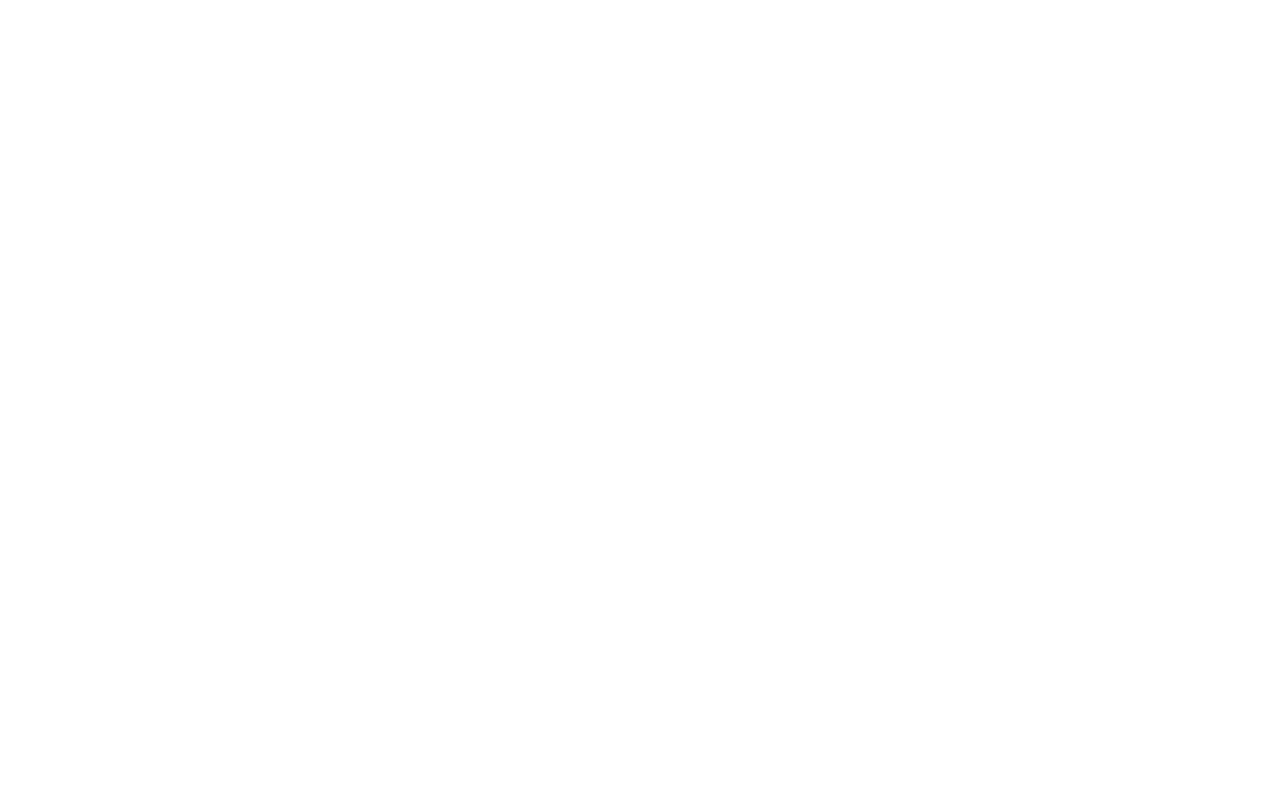
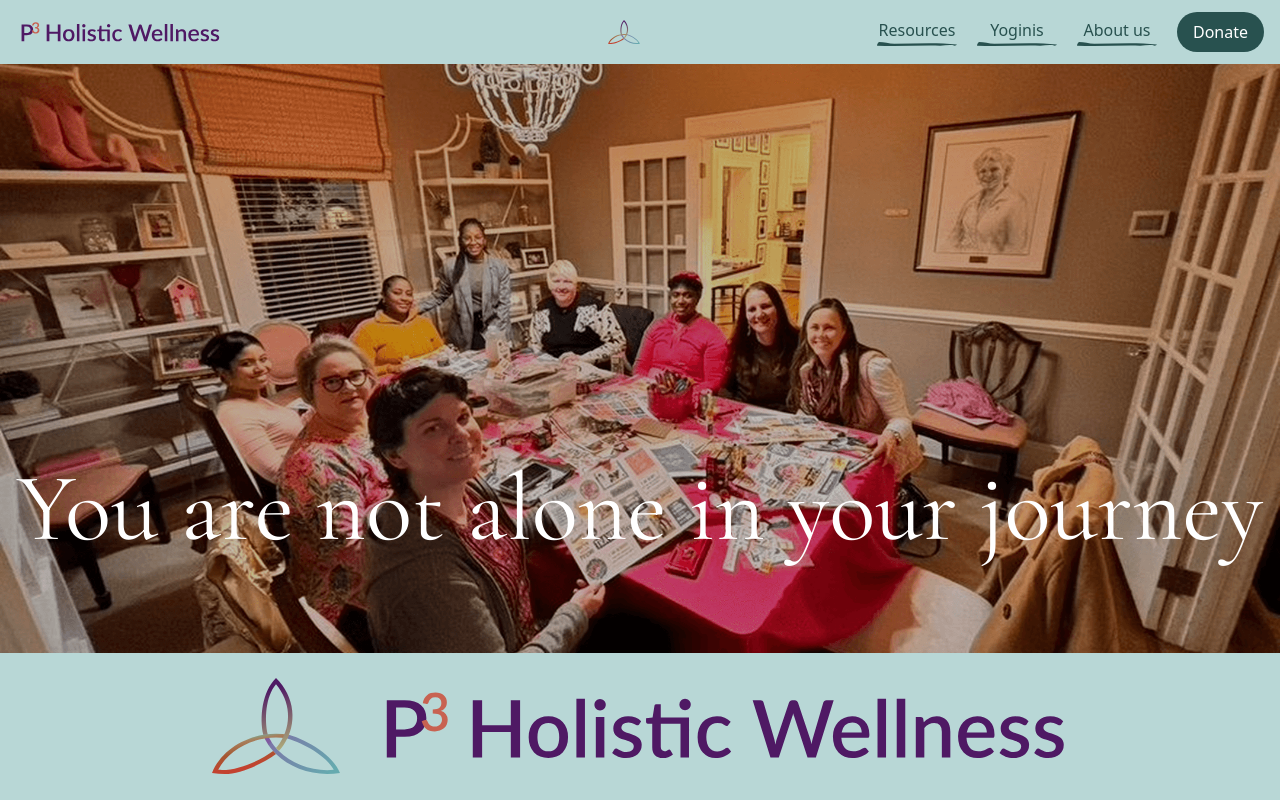
Before and after one commit to MrMischievousX/P3holisticwellness, a React (Vite) app: page /#/ in a window 1280 px wide. Shown: the top 800 px of the page. Built offline with nearby package versions, Linux system fonts and the light colour scheme.

Commit message:
fix urls

```diff
--- a/src/components/Footer.tsx
+++ b/src/components/Footer.tsx
@@ -41,7 +41,9 @@ const Footer = () => {
             })}
           </div>
           <div className='group inline-flex justify-center items-center flex-col cursor-pointer'>
-            <div className='text-4xl font-cormorant text-text-accent text-center font-bold'>Donate now</div>
+            <div className='text-4xl font-cormorant text-text-accent text-center font-bold group-hover:text-[#C86251]'>
+              Donate now
+            </div>
             <svg width='181' height='4' viewBox='0 0 181 4' fill='none' xmlns='http://www.w3.org/2000/svg'>
               <path
                 className='fill-text-accent group-hover:fill-[#C86251]'
--- a/src/components/Header.tsx
+++ b/src/components/Header.tsx
@@ -12,31 +12,75 @@ const Header = () => {
           <a
             target='_blank'
             href='https://l.bttr.to/K5QtQ'
-            className='text-text-accent text-base font-medium cursor-pointer hover:underline underline-offset-4'
+            className='text-text-accent text-center text-base font-medium cursor-pointer group w-20 hover:text-[#C86251]'
           >
             Resources
+            <svg
+              className='w-20 h-[4px]'
+              viewBox='0 0 181 4'
+              fill='none'
+              xmlns='http://www.w3.org/2000/svg'
+              preserveAspectRatio='none'
+            >
+              <path
+                className='fill-text-accent group-hover:fill-[#C86251]'
+                d='M0.493842 3.64515C-1.56695 3.60092 3.43003 0 4.34985 0C16.0836 -1.09825e-10 27.1482 1.63506 38.9311 1.63506C85.8915 1.63506 133.46 0.177951 180.559 2.38974C182.605 2.48583 176.927 3.73997 175.99 3.64515C163.59 2.38933 153.801 3.76939 142.139 3.64515C95.0603 3.1436 47.4156 4.65213 0.493842 3.64515Z'
+              />
+            </svg>
           </a>
 
           <a
+            target='_blank'
             href='http://meetourstaffvolunteers.godaddysites.com'
-            target='_blank'
-            className='text-text-accent text-base font-medium cursor-pointer hover:underline underline-offset-4'
+            className='text-text-accent text-center text-base font-medium cursor-pointer group w-20 hover:text-[#C86251]'
           >
             Yoginis
+            <svg
+              className='w-20 h-[4px]'
+              viewBox='0 0 181 4'
+              fill='none'
+              xmlns='http://www.w3.org/2000/svg'
+              preserveAspectRatio='none'
+            >
+              <path
+                className='fill-text-accent group-hover:fill-[#C86251]'
+                d='M0.493842 3.64515C-1.56695 3.60092 3.43003 0 4.34985 0C16.0836 -1.09825e-10 27.1482 1.63506 38.9311 1.63506C85.8915 1.63506 133.46 0.177951 180.559 2.38974C182.605 2.48583 176.927 3.73997 175.99 3.64515C163.59 2.38933 153.801 3.76939 142.139 3.64515C95.0603 3.1436 47.4156 4.65213 0.493842 3.64515Z'
+              />
+            </svg>
           </a>
+
           <div
-            onClick={() => navigate("/about", { replace: true })}
-            className='text-text-accent text-base font-medium cursor-pointer hover:underline underline-offset-4'
+            onClick={() => {
+              window.scrollTo({ top: 0, behavior: "smooth" });
+              navigate("/about", { replace: true });
+            }}
+            className='text-text-accent text-center text-base font-medium cursor-pointer group w-20 hover:text-[#C86251]'
           >
             About us
+            <svg
+              className='w-20 h-[4px]'
+              viewBox='0 0 181 4'
+              fill='none'
+              xmlns='http://www.w3.org/2000/svg'
+              preserveAspectRatio='none'
+            >
+              <path
+                className='fill-text-accent group-hover:fill-[#C86251]'
+                d='M0.493842 3.64515C-1.56695 3.60092 3.43003 0 4.34985 0C16.0836 -1.09825e-10 27.1482 1.63506 38.9311 1.63506C85.8915 1.63506 133.46 0.177951 180.559 2.38974C182.605 2.48583 176.927 3.73997 175.99 3.64515C163.59 2.38933 153.801 3.76939 142.139 3.64515C95.0603 3.1436 47.4156 4.65213 0.493842 3.64515Z'
+              />
+            </svg>
           </div>
+
           <div className='bg-text-accent text-white text-base px-4 py-2 font-medium rounded-3xl cursor-pointer hover:bg-[#3D7573]'>
             Donate
           </div>
         </div>
         <div className='lg:absolute flex justify-center items-center lg:w-full lg:h-full z-1'>
           <img
-            onClick={() => navigate("/", { replace: true })}
+            onClick={() => {
+              setIsMenuHidden(true);
+              navigate("/", { replace: true });
+            }}
             src='assets/common/svgs/logo.svg'
             alt='logo'
             className='w-8 h-8 cursor-pointer'
@@ -44,7 +88,10 @@ const Header = () => {
         </div>
         <div className='cursor-pointer z-1'>
           <img
-            onClick={() => navigate("/", { replace: true })}
+            onClick={() => {
+              setIsMenuHidden(true);
+              navigate("/", { replace: true });
+            }}
             src='assets/common/svgs/logo-name.svg'
             alt='name'
             className='w-52 h-7 cursor-pointer'
@@ -72,16 +119,36 @@ const Header = () => {
         </div>
         <div className='flex flex-col gap-6'>
           <div>
-            <a className='font-cormorant font-bold text-xl text-text-accent'>Resources</a>
-            <img src='assets/common/svgs/login-underline.svg' alt='' />
-          </div>
-          <div>
-            <a className='font-cormorant font-bold text-xl text-text-accent'>Yoginis</a>
+            <div
+              onClick={() => {
+                setIsMenuHidden(true);
+                window?.open("https://l.bttr.to/K5QtQ", "_blank")?.focus();
+              }}
+              className='font-cormorant font-bold text-xl text-text-accent'
+            >
+              Resources
+            </div>
             <img src='assets/common/svgs/login-underline.svg' alt='' />
           </div>
           <div>
             <div
-              onClick={() => navigate("/about", { replace: true })}
+              onClick={() => {
+                setIsMenuHidden(true);
+                window?.open("http://meetourstaffvolunteers.godaddysites.com", "_blank")?.focus();
+              }}
+              className='font-cormorant font-bold text-xl text-text-accent'
+            >
+              Yoginis
+            </div>
+            <img src='assets/common/svgs/login-underline.svg' alt='' />
+          </div>
+          <div>
+            <div
+              onClick={() => {
+                setIsMenuHidden(true);
+                window.scrollTo({ top: 0, behavior: "smooth" });
+                navigate("/about", { replace: true });
+              }}
               className='font-cormorant font-bold text-xl text-text-accent'
             >
               About us
--- a/src/main.tsx
+++ b/src/main.tsx
@@ -1,18 +1,18 @@
 import { createRoot } from "react-dom/client";
 import "./index.css";
-import { BrowserRouter, Route, Routes } from "react-router";
+import { HashRouter, Route, Routes } from "react-router";
 import Home from "./pages/Home";
 import About from "./pages/About";
 import Footer from "./components/Footer";
 import Header from "./components/Header";
 
 createRoot(document.getElementById("root")!).render(
-  <BrowserRouter basename='/P3holisticwellness/'>
+  <HashRouter>
     <Header />
     <Routes>
       <Route path='*' element={<Home />} />
       <Route path='/about' element={<About />} />
     </Routes>
     <Footer />
-  </BrowserRouter>
+  </HashRouter>
 );
--- a/src/pages/About.tsx
+++ b/src/pages/About.tsx
@@ -49,7 +49,8 @@ const About = () => {
   return (
     <div className=''>
       <div
-        className={`h-[calc(100vh-64px)] w-screen justify-center bg-no-repeat bg-cover bg-center flex items-center py-4 transition-opacity duration-700 opacity-100 bg-[url(assets/mobile/images/about.png)]`}
+        style={{ backgroundImage: `url(assets/mobile/images/about.jpeg)` }}
+        className={`h-[calc(100vh-64px)] w-screen justify-center bg-no-repeat bg-cover bg-center flex items-center py-4 transition-opacity duration-700 opacity-100]`}
       >
         <div className='p-4 my-12 mx-8 bg-white rounded-2xl font-montserrat text-xl font-normal text-[#398A86] text-center lg:max-w-3xl lg:p-4'>
           Founded in 2020 during the COVID-19 pandemic, our nonprofit organization is based in North Carolina, USA. We
--- a/src/pages/Home.tsx
+++ b/src/pages/Home.tsx
@@ -101,7 +101,7 @@ const Home = () => {
               />
 
               <div className='relative z-10 flex w-full h-full flex-col items-center justify-center lg:items-start lg:justify-end p-2 border-[10px] border-white group-hover:items-center group-hover:justify-center'>
-                <div className='lg:hidden group-hover:flex group-hover:flex-col transition-opacity'>
+                <div className='flex flex-col lg:hidden group-hover:flex group-hover:flex-col transition-opacity items-center'>
                   <div className='font-cormorant text-2xl text-center font-bold text-white'>{step.title}</div>
                   <div className='font-cormorant text-2xl text-center font-bold text-white mt-1'>{step.subTitle}</div>
                   <div className='font-montserrat text-lg text-center font-normal text-white mt-2'>{step.desc}</div>
--- a/vite.config.ts
+++ b/vite.config.ts
@@ -5,5 +5,4 @@ import tailwindcss from "@tailwindcss/vite";
 // https://vite.dev/config/
 export default defineConfig({
   plugins: [react(), tailwindcss()],
-  base: "/P3holisticwellness/",
 });
```
Also changed, not shown: public/assets/mobile/images/about.jpeg (added), public/assets/mobile/images/about.png (deleted).
